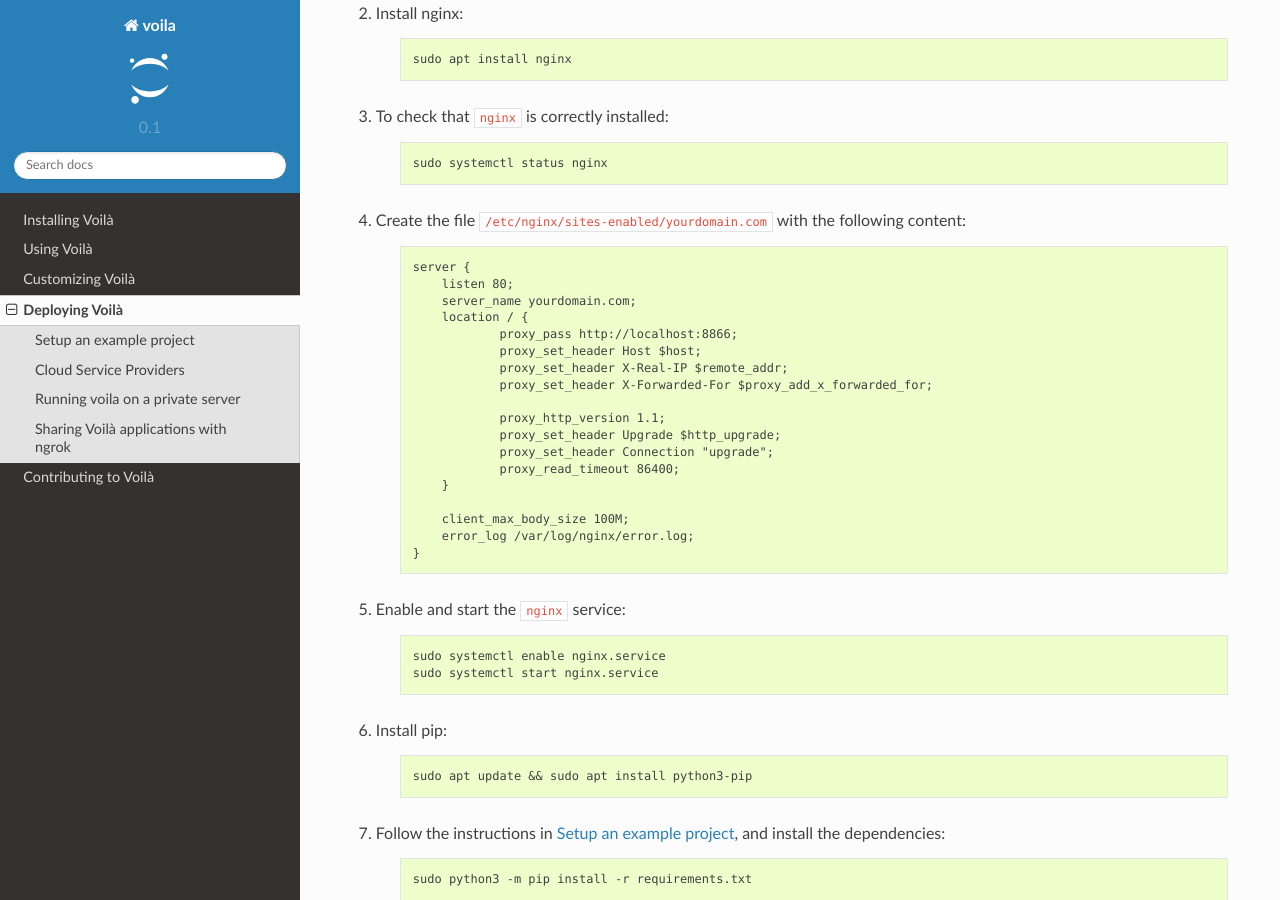
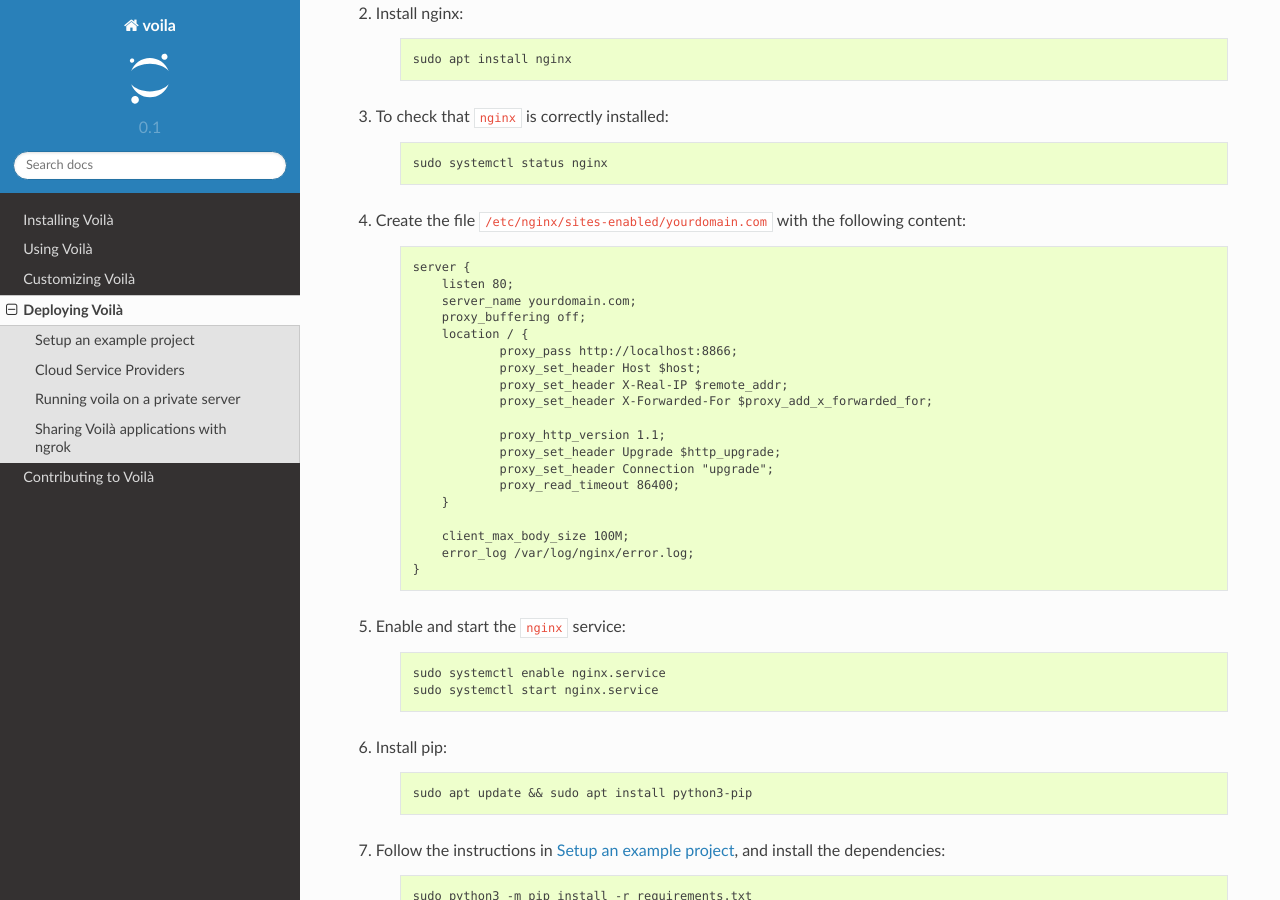
Before and after one commit to voila-dashboards/voila, a Sphinx documentation site: the page built from docs/source/deploy.rst, in a window 1280 px wide and 900 px high, scrolled down 3660 px. Built offline with Sphinx 7.4.7 and the Read the Docs theme 2.0.0, drawn with Linux system fonts in a browser that asks for light colours.

Commit message:
Docs: using nginx we do not want buffering
Otherwise, we don't see the progress indicators. I think the example can be improved to allow buffering for static content, but I think this example is an improvement.

```diff
--- a/docs/source/deploy.rst
+++ b/docs/source/deploy.rst
@@ -241,6 +241,7 @@
         server {
             listen 80;
             server_name yourdomain.com;
+            proxy_buffering off;
             location / {
                     proxy_pass http://localhost:8866;
                     proxy_set_header Host $host;
```
